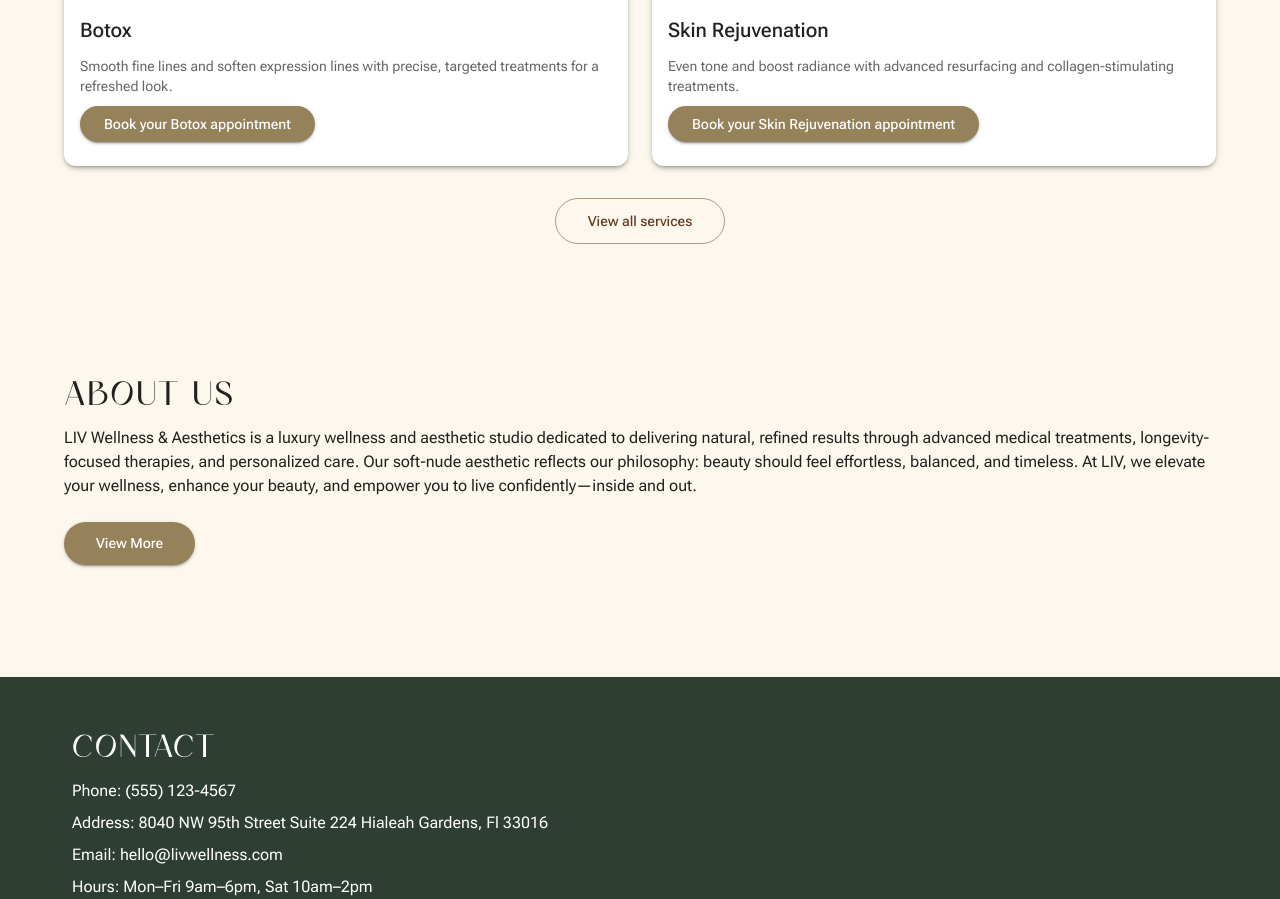
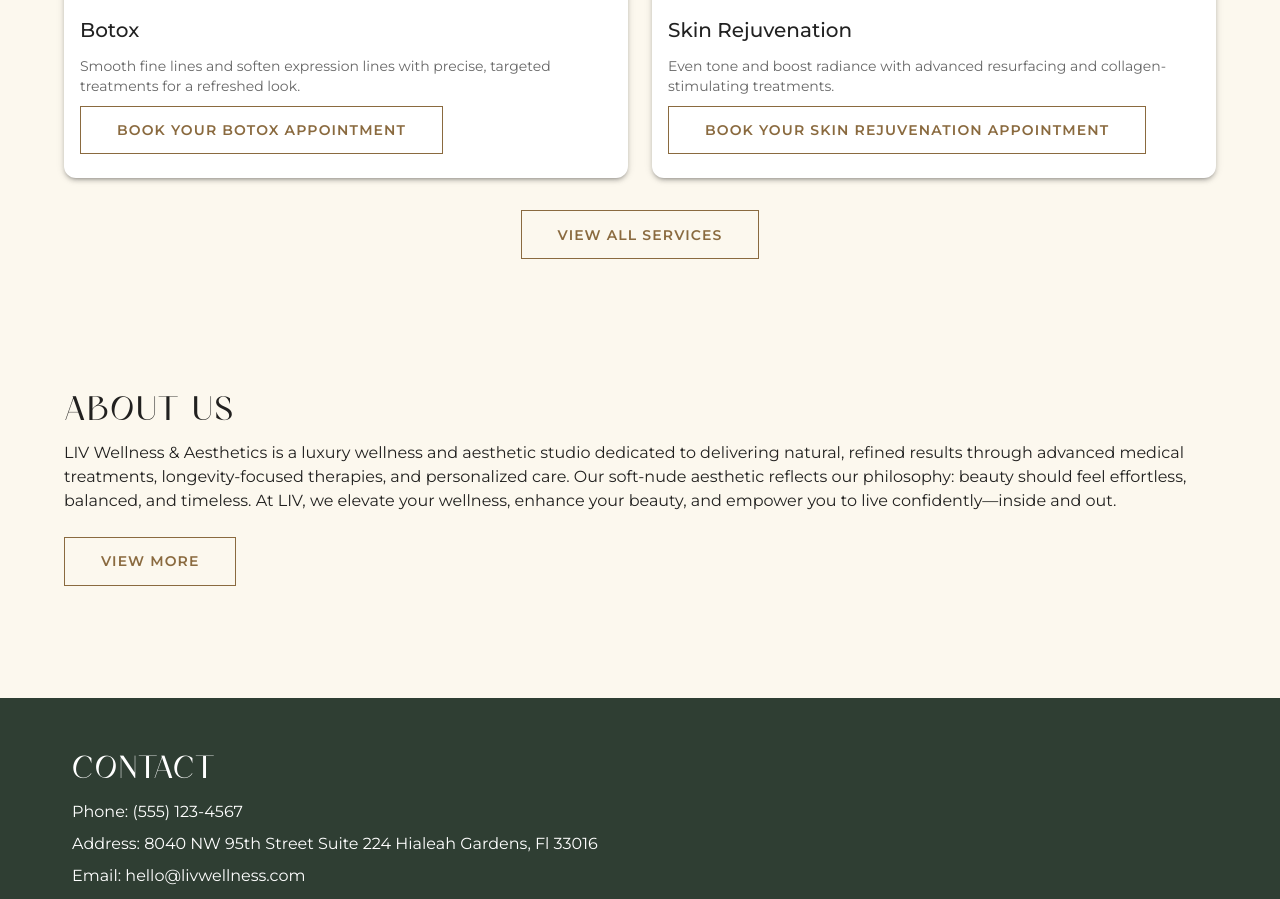
Before and after one commit to p111111111uto/LIV-Wellness, a React (Vite) app: page / in a window 1280 px wide. Shown: the part 1497-2396 px from the top of the page. Built offline with nearby package versions, Linux system fonts and the light colour scheme.

Commit message:
Update font family to Montserrat across multiple components and styles

```diff
--- a/src/AboutUs.jsx
+++ b/src/AboutUs.jsx
@@ -63,7 +63,7 @@ function AboutUs() {
             sx={{
               fontWeight: 700,
               mb: 2,
-              fontFamily: '"Rosehot", "Roboto Flex", Arial, sans-serif',
+              fontFamily: '"Rosehot", "Montserrat", Arial, sans-serif',
             }}
           >
             About LIV Wellness & Aesthetics
--- a/src/App.jsx
+++ b/src/App.jsx
@@ -23,7 +23,7 @@ const theme = createTheme({
     },
   },
   typography: {
-    fontFamily: 'Roboto Flex, Arial, sans-serif',
+    fontFamily: 'Montserrat, Arial, sans-serif',
   },
 });
 
--- a/src/Contact.jsx
+++ b/src/Contact.jsx
@@ -28,7 +28,7 @@ function Contact() {
             sx={{
               fontWeight: 700,
               mb: 2,
-              fontFamily: '"Rosehot", "Roboto Flex", Arial, sans-serif',
+              fontFamily: '"Rosehot", "Montserrat", Arial, sans-serif',
             }}
           >
             Contact Us
--- a/src/Footer.jsx
+++ b/src/Footer.jsx
@@ -20,7 +20,7 @@ function Footer() {
           variant="h5"
           component="h2"
           gutterBottom
-          sx={{ fontFamily: '"Rosehot", "Roboto Flex", Arial, sans-serif', fontSize: '2rem' }}
+          sx={{ fontFamily: '"Rosehot", "Montserrat", Arial, sans-serif', fontSize: '2rem' }}
         >
           CONTACT
         </Typography>
--- a/src/Home.jsx
+++ b/src/Home.jsx
@@ -26,6 +26,18 @@ const slides = [
 ];
 
 const rotatingWords = ['beautifully.', 'confidently.', 'gracefully.'];
+
+const outlinedButtonSx = {
+  px: 4.5,
+  py: 1.4,
+  borderRadius: 0,
+  textTransform: 'uppercase',
+  letterSpacing: '0.08em',
+  fontWeight: 600,
+  borderColor: '#8a6a3f',
+  color: '#8a6a3f',
+  '&:hover': { borderColor: '#8a6a3f', backgroundColor: 'rgba(138,106,63,0.08)' },
+};
 
 const services = [
   {
@@ -131,7 +143,7 @@ function Home() {
               fontWeight: 700,
               letterSpacing: '0.18em',
               textTransform: 'uppercase',
-              fontFamily: '"Rosehot", "Roboto Flex", Arial, sans-serif',
+              fontFamily: '"Rosehot", "Montserrat", Arial, sans-serif',
               fontSize: { xs: '1.8rem', md: '2.6rem' },
             }}
           >
@@ -169,20 +181,9 @@ function Home() {
           </Typography>
           <Button
             variant="outlined"
-            color="primary"
             component={RouterLink}
             to="/bookings"
-            sx={{
-              px: 4.5,
-              py: 1.4,
-              borderRadius: 0,
-              textTransform: 'uppercase',
-              letterSpacing: '0.08em',
-              fontWeight: 600,
-              borderColor: '#8a6a3f',
-              color: '#8a6a3f',
-              '&:hover': { borderColor: '#8a6a3f', backgroundColor: 'rgba(138,106,63,0.08)' },
-            }}
+            sx={outlinedButtonSx}
           >
             Book Online
           </Button>
@@ -195,7 +196,7 @@ function Home() {
           variant="h4"
           component="h2"
           gutterBottom
-          sx={{ fontFamily: '"Rosehot", "Roboto Flex", Arial, sans-serif', fontWeight: 700 }}
+          sx={{ fontFamily: '"Rosehot", "Montserrat", Arial, sans-serif', fontWeight: 700 }}
         >
           SERVICES
         </Typography>
@@ -236,17 +237,10 @@ function Home() {
                   {service.description}
                 </Typography>
                 <Button
-                  variant="contained"
-                  color="secondary"
+                  variant="outlined"
                   component={RouterLink}
                   to="/bookings"
-                  sx={{
-                    alignSelf: 'flex-start',
-                    mt: 'auto',
-                    px: 3,
-                    borderRadius: '999px',
-                    textTransform: 'none'
-                  }}
+                  sx={{ ...outlinedButtonSx, alignSelf: 'flex-start', mt: 'auto' }}
                 >
                   Book your {service.name} appointment
                 </Button>
@@ -257,15 +251,9 @@ function Home() {
         <Box sx={{ display: 'flex', justifyContent: 'center', mt: 4 }}>
           <Button
             variant="outlined"
-            color="primary"
             component={RouterLink}
             to="/services"
-            sx={{
-              px: 4,
-              py: 1.2,
-              borderRadius: '999px',
-              textTransform: 'none',
-            }}
+            sx={outlinedButtonSx}
           >
             View all services
           </Button>
@@ -279,7 +267,7 @@ function Home() {
           variant="h4"
           component="h2"
           gutterBottom
-          sx={{ fontFamily: '"Rosehot", "Roboto Flex", Arial, sans-serif' }}
+          sx={{ fontFamily: '"Rosehot", "Montserrat", Arial, sans-serif' }}
         >
           ABOUT US
         </Typography>
@@ -287,17 +275,10 @@ function Home() {
           LIV Wellness & Aesthetics is a luxury wellness and aesthetic studio dedicated to delivering natural, refined results through advanced medical treatments, longevity-focused therapies, and personalized care. Our soft-nude aesthetic reflects our philosophy: beauty should feel effortless, balanced, and timeless. At LIV, we elevate your wellness, enhance your beauty, and empower you to live confidently—inside and out.
         </Typography>
         <Button
-          variant="contained"
-          color="secondary"
+          variant="outlined"
           component={RouterLink}
           to="/aboutus"
-          sx={{
-            borderRadius: '999px',
-            textTransform: 'none',
-            px: 4,
-            py: 1.2,
-            mt: 3,
-          }}
+          sx={{ ...outlinedButtonSx, mt: 3 }}
         >
           View More
         </Button>
--- a/src/Services.jsx
+++ b/src/Services.jsx
@@ -7,6 +7,18 @@ import CardMedia from '@mui/material/CardMedia';
 import Button from '@mui/material/Button';
 import { Link as RouterLink } from 'react-router-dom';
 import { servicesImageBase } from './data/servicesImageBase.js';
+
+const outlinedButtonSx = {
+  px: 4.5,
+  py: 1.4,
+  borderRadius: 0,
+  textTransform: 'uppercase',
+  letterSpacing: '0.08em',
+  fontWeight: 600,
+  borderColor: '#8a6a3f',
+  color: '#8a6a3f',
+  '&:hover': { borderColor: '#8a6a3f', backgroundColor: 'rgba(138,106,63,0.08)' },
+};
 
 const services = [
   {
@@ -53,7 +65,7 @@ function Services() {
           variant="h3"
           component="h1"
           gutterBottom
-          sx={{ fontFamily: '"Rosehot", "Roboto Flex", Arial, sans-serif' }}
+          sx={{ fontFamily: '"Rosehot", "Montserrat", Arial, sans-serif' }}
         >
           Our Services
         </Typography>
@@ -93,7 +105,7 @@ function Services() {
                 }}
               />
               <CardContent sx={{ flex: 1, display: 'flex', flexDirection: 'column', gap: 1.25 }}>
-                <Typography variant="h5" component="h2" sx={{ fontFamily: '"Rosehot", "Roboto Flex", Arial, sans-serif' }}>
+                <Typography variant="h5" component="h2" sx={{ fontFamily: '"Rosehot", "Montserrat", Arial, sans-serif' }}>
                   {service.name}
                 </Typography>
                 <Typography variant="body1" color="text.primary">
@@ -107,17 +119,10 @@ function Services() {
                   ))}
                 </Box>
                 <Button
-                  variant="contained"
-                  color="secondary"
+                  variant="outlined"
                   component={RouterLink}
                   to="/bookings"
-                  sx={{
-                    alignSelf: 'flex-start',
-                    mt: 'auto',
-                    px: 3,
-                    borderRadius: '999px',
-                    textTransform: 'none'
-                  }}
+                  sx={{ ...outlinedButtonSx, alignSelf: 'flex-start', mt: 'auto' }}
                 >
                   Book your {service.name} appointment
                 </Button>
--- a/src/index.css
+++ b/src/index.css
@@ -1,3 +1,5 @@
+@import url('https://fonts.googleapis.com/css2?family=Montserrat:wght@400;500;600;700&display=swap');
+
 @font-face {
   font-family: 'Rosehot';
   src: url('./fonts/rosehot-free-version/Rosehot.ttf') format('truetype');
@@ -8,7 +10,7 @@
 
 body {
   margin: 0;
-  font-family: 'Roboto Flex', Arial, sans-serif;
+  font-family: 'Montserrat', Arial, sans-serif;
   -webkit-font-smoothing: antialiased;
   -moz-osx-font-smoothing: grayscale;
 }
```
